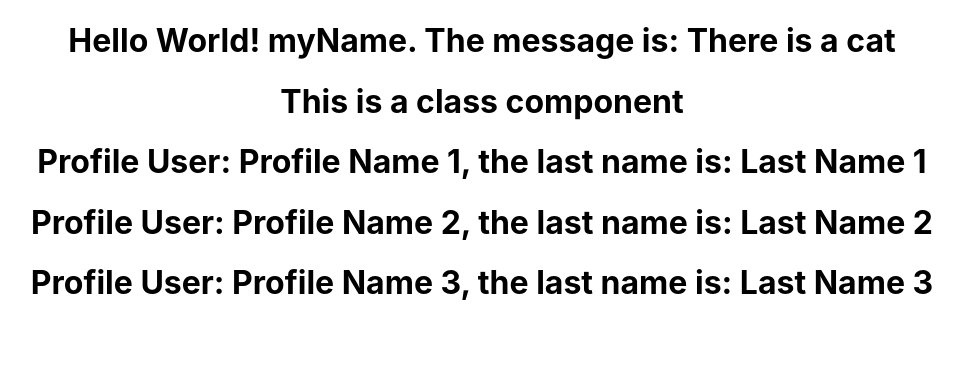
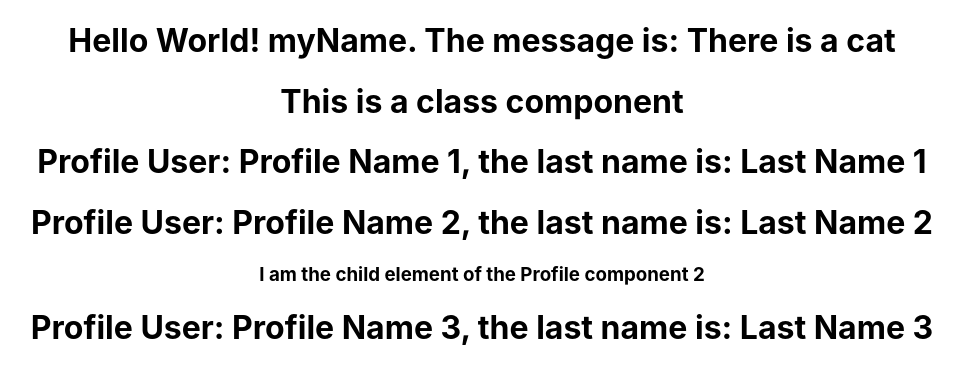
Before and after one commit to yujhenchen/first-react, a React (Create React App) app: page / in a window 1280 px wide. Shown: the top 384 px of the page, without its empty margins (158-1121 px from the left). Built offline with nearby package versions, Linux system fonts and the light colour scheme.

Commit message:
use child in props

```diff
--- a/src/App.js
+++ b/src/App.js
@@ -9,7 +9,9 @@ function App() {
       <Hello />
       <Message />
       <Profile name="Profile Name 1" lastName="Last Name 1" />
-      <Profile name="Profile Name 2" lastName="Last Name 2" />
+      <Profile name="Profile Name 2" lastName="Last Name 2">
+        <h3>I am the child element of the Profile component 2</h3>
+      </Profile>
       <Profile name="Profile Name 3" lastName="Last Name 3" />
     </div>
   );
--- a/src/components/Profile.js
+++ b/src/components/Profile.js
@@ -1,9 +1,13 @@
 function Profile(props) {
   //   console.log(props);  // if you don't pass a value to props, you'll see an empty Object {}
   return (
-    <h1>
-      Profile User: {props.name}, the last name is: {props.lastName}
-    </h1>
+    <div>
+      <h1>
+        Profile User: {props.name}, the last name is: {props.lastName}
+      </h1>
+
+      {props.children}
+    </div>
   );
 }
 
```
